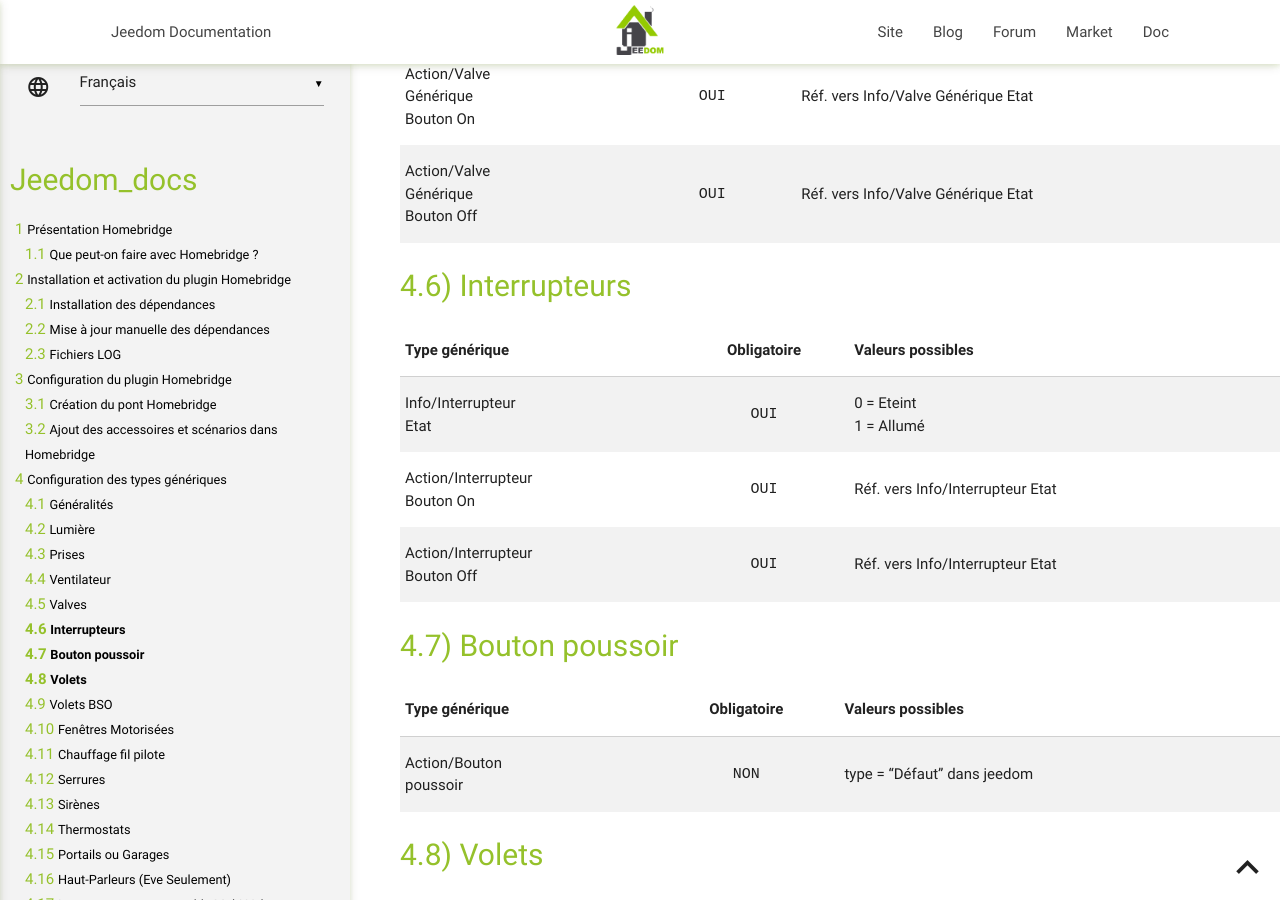
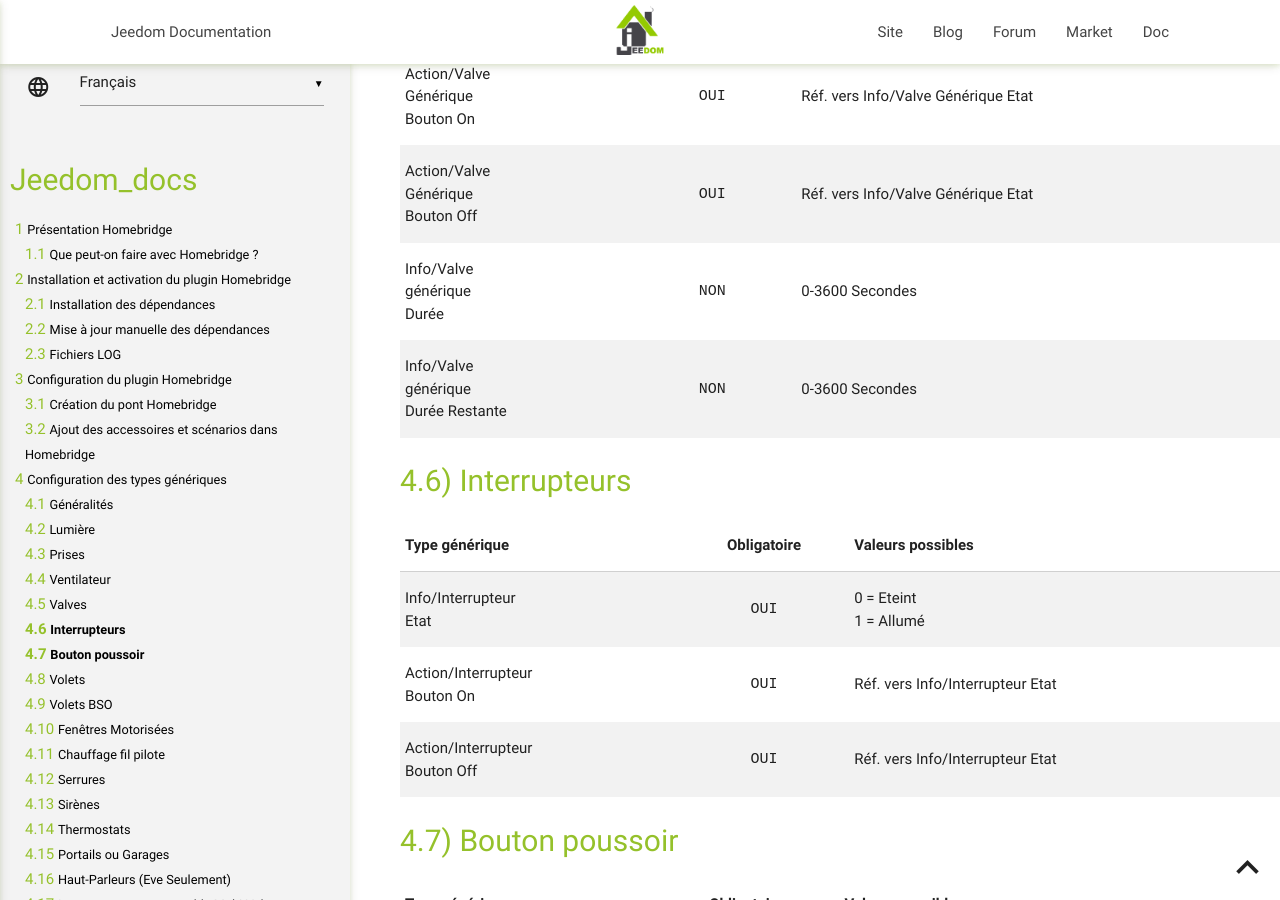
Before and after one commit to NebzHB/jeedom_docs, a Jekyll site: the page built from plugins/homebridge/fr_FR/index.md, in a window 1280 px wide and 900 px high, scrolled down 16348 px. Built offline with Jekyll 4.4.1, drawn with Linux system fonts in a browser that asks for light colours; our own code applies the rules of GitHub Pages for plain Markdown files.

Commit message:
Valve Duration RemainingDuration

```diff
--- a/plugins/homebridge/fr_FR/index.md
+++ b/plugins/homebridge/fr_FR/index.md
@@ -253,6 +253,8 @@
 |Info/Valve<br/>Générique<br/>Etat|`OUI`|0 = Eteint<br/>1 = Allumé|
 |Action/Valve<br/>Générique<br/>Bouton On|`OUI`|Réf. vers Info/Valve Générique Etat|
 |Action/Valve<br/>Générique<br/>Bouton Off|`OUI`|Réf. vers Info/Valve Générique Etat|
+|Info/Valve<br/>générique<br/>Durée|`NON`|0-3600 Secondes|
+|Info/Valve<br/>générique<br/>Durée Restante|`NON`|0-3600 Secondes|
 
 Interrupteurs
 ----------
```
